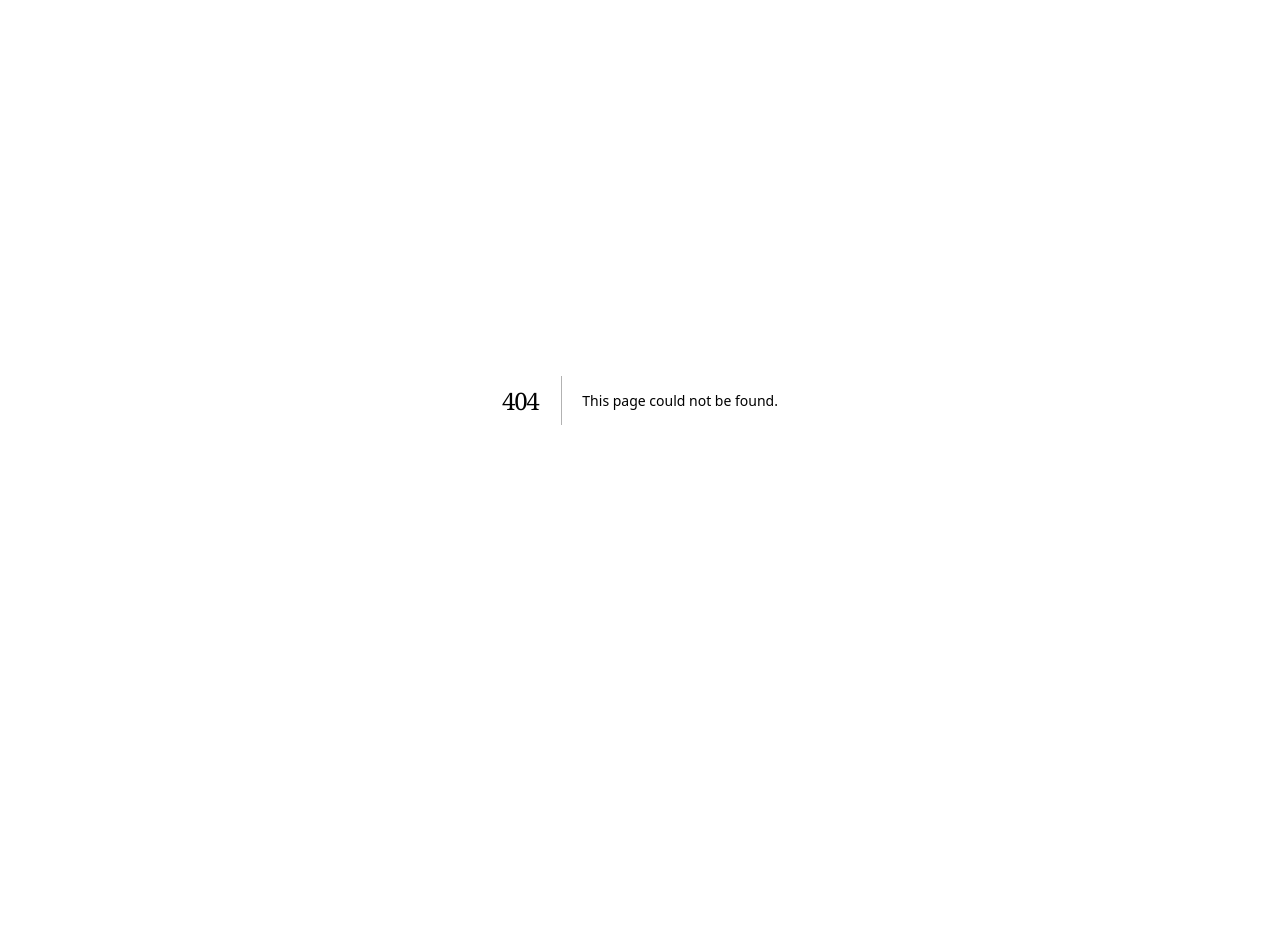
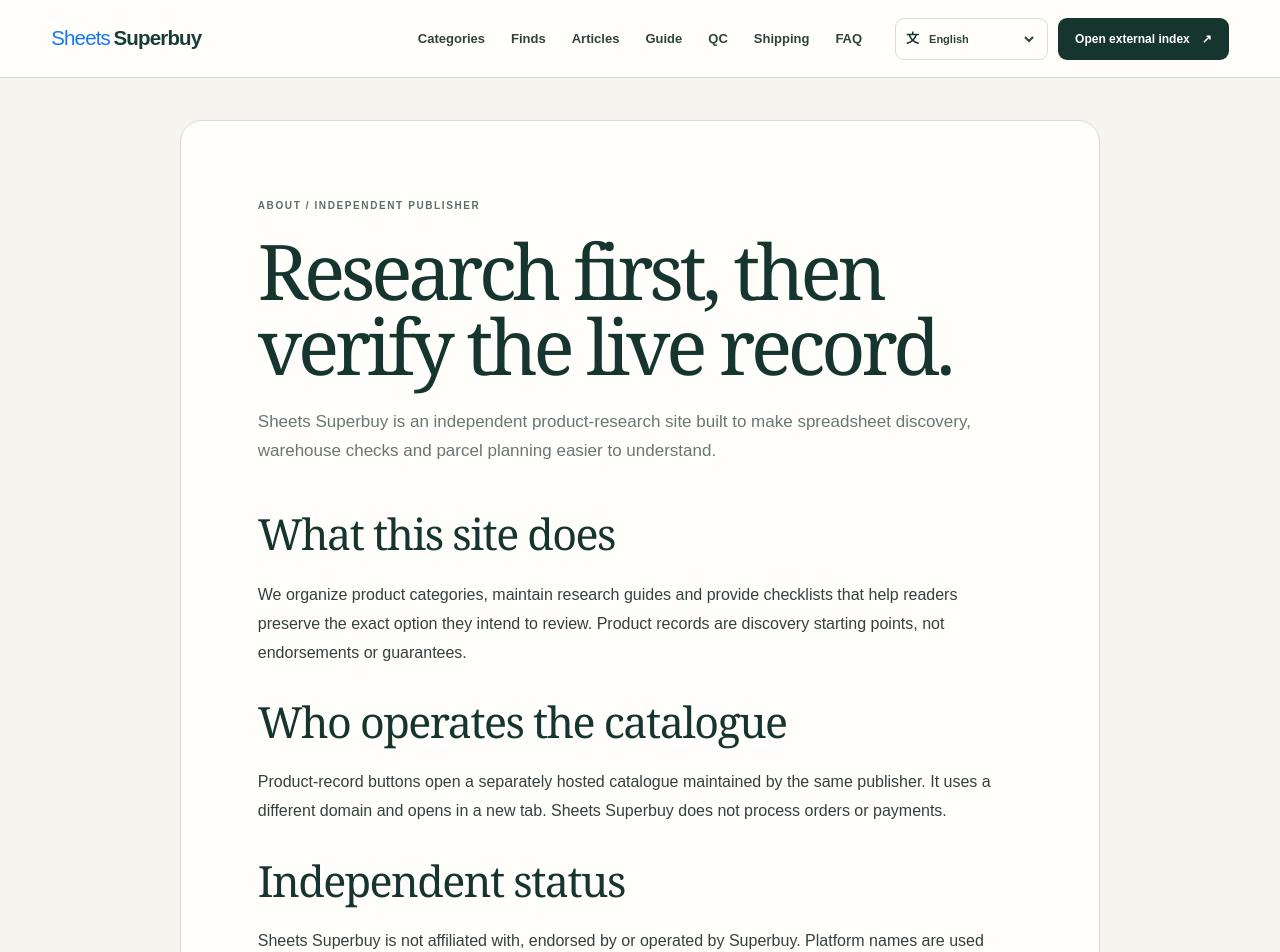
Before and after one commit to hehaize88-code/anan, a Next.js app in the folder sheets-superbuy-com/: page /about in a window 1280 px wide. Before the commit this address had no page. Shown: the top 952 px of the page. Before the commit the page ends 800 px from the top, so only its background shows below. Built offline with nearby package versions, Linux system fonts and the light colour scheme.

Commit message:
Add about/page.tsx SEO support

```diff
--- /dev/null
+++ b/sheets-superbuy-com/app/about/page.tsx
@@ -0,0 +1,12 @@
+import { PolicyPage } from "../policy-page";
+import { BreadcrumbJsonLd, pageMetadata } from "../seo";
+
+export const metadata = pageMetadata("About Sheets Superbuy | Independent Research Site", "Learn how Sheets Superbuy organizes product discovery, QC checks and parcel-planning research as an independent publisher.", "/about/");
+
+export default function AboutPage() {
+  return <><BreadcrumbJsonLd items={[{name:"Home",path:"/"},{name:"About",path:"/about/"}]}/><PolicyPage eyebrow="ABOUT / INDEPENDENT PUBLISHER" title="Research first, then verify the live record." intro="Sheets Superbuy is an independent product-research site built to make spreadsheet discovery, warehouse checks and parcel planning easier to understand.">
+    <section><h2>What this site does</h2><p>We organize product categories, maintain research guides and provide checklists that help readers preserve the exact option they intend to review. Product records are discovery starting points, not endorsements or guarantees.</p></section>
+    <section><h2>Who operates the catalogue</h2><p>Product-record buttons open a separately hosted catalogue maintained by the same publisher. It uses a different domain and opens in a new tab. Sheets Superbuy does not process orders or payments.</p></section>
+    <section><h2>Independent status</h2><p>Sheets Superbuy is not affiliated with, endorsed by or operated by Superbuy. Platform names are used descriptively so readers can understand the research workflow.</p></section>
+  </PolicyPage></>;
+}
```
